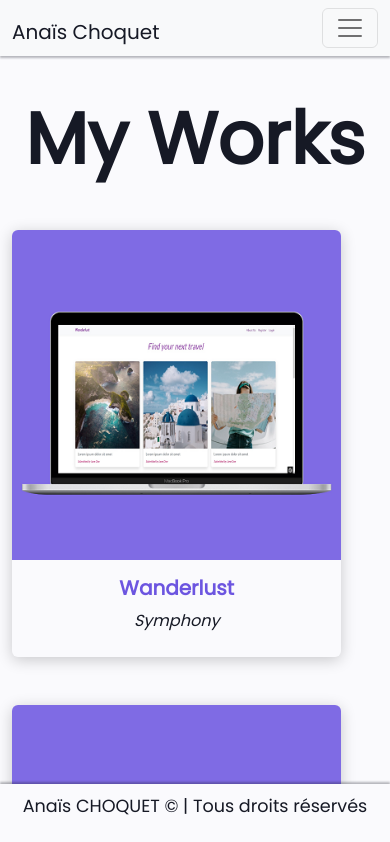
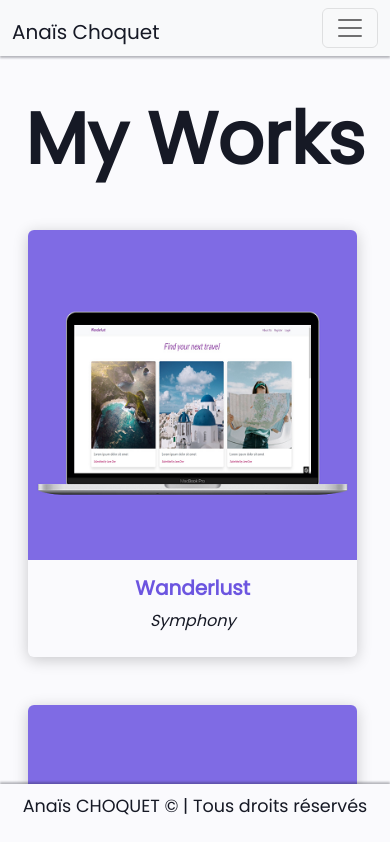
Before and after one commit to AnaChqt/React-CV, a React (Create React App) app: page /#/works in a window 390 px wide. Shown: the top 842 px of the page. Built offline with nearby package versions, Linux system fonts and the light colour scheme.

Commit message:
Update responsive Portfolio

```diff
--- a/src/components/Portfolio.js
+++ b/src/components/Portfolio.js
@@ -11,7 +11,7 @@ const Portfolio = () => {
                 <h1>My Works</h1>
             </div>
 
-            <div className="works display" >
+            <div className="works display mx-3" >
                 {projectsList.map((item, index) => {
                     return <WorkItem id={ index } item={ item } key={ item.order } />
                 })}
--- a/src/pages/works/Works.css
+++ b/src/pages/works/Works.css
@@ -2,8 +2,8 @@
     margin-top: 7rem;
 }
 .display{
-    display: flex !important;
-    flex-wrap: wrap !important;
+    display: flex;
+    flex-wrap: wrap;
     justify-content: center;
 }
 .works{
```
